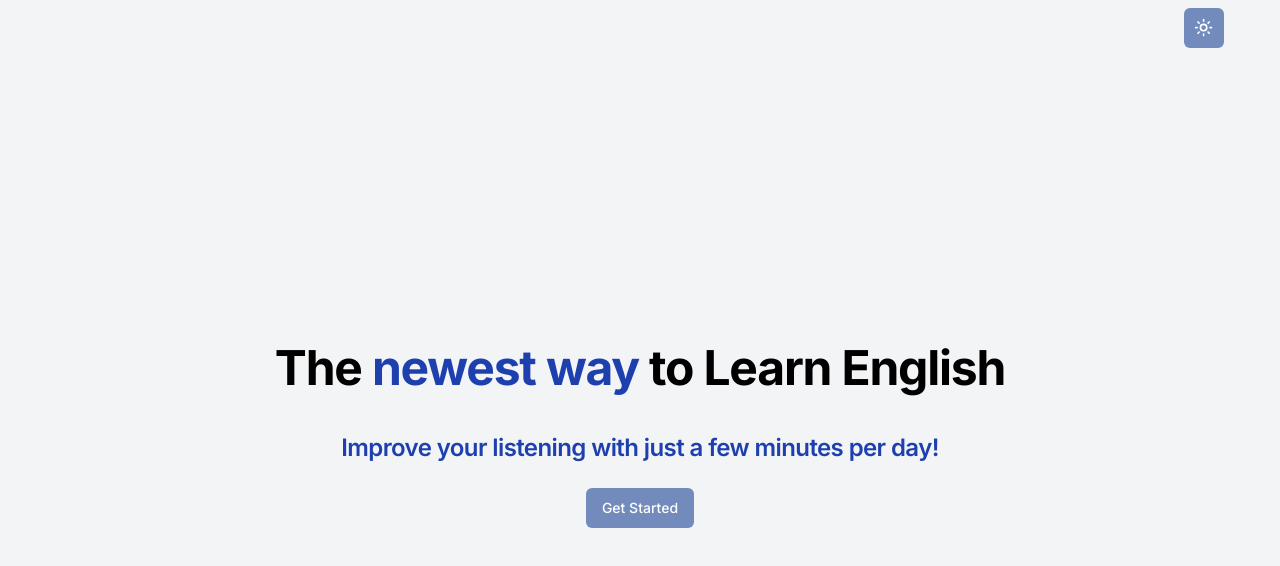
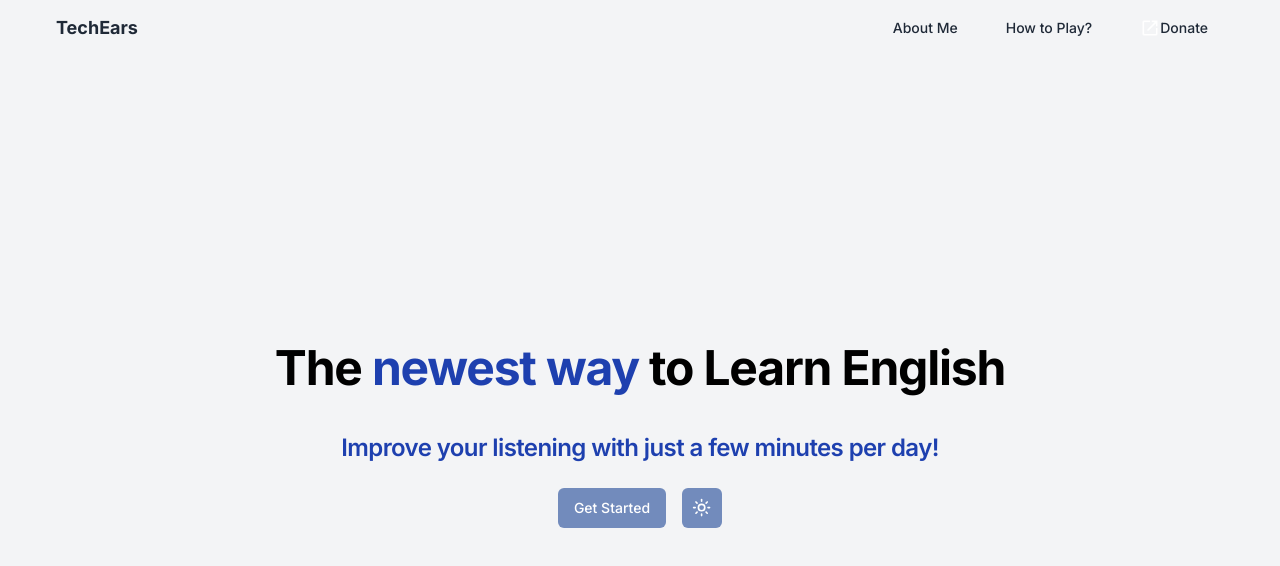
Before and after one commit to arthcc/tech-ears, a Next.js app: page / in a window 1280 px wide. Shown: the top 566 px of the page. Built offline with nearby package versions, Linux system fonts and the light colour scheme.

Commit message:
feat: add links and new ui

```diff
--- a/src/app/page.tsx
+++ b/src/app/page.tsx
@@ -1,16 +1,12 @@
 "use client";
 
 import * as React from "react";
-import { Moon, Sun } from "lucide-react";
 import { useTheme } from "next-themes";
 import Link from "next/link";
 import { Button } from "@/components/ui/button";
-import {
-  DropdownMenu,
-  DropdownMenuContent,
-  DropdownMenuItem,
-  DropdownMenuTrigger,
-} from "@/components/ui/dropdown-menu";
+import Image from "next/image";
+import newTabIcon from "@/components/svg/new-tab-light.png";
+import MenuTheme from "@/components/menuTheme/menuTheme";
 
 export default function HomePage() {
   const { theme, setTheme } = useTheme();
@@ -18,27 +14,49 @@ export default function HomePage() {
   return (
     <div className="flex flex-col min-h-screen">
       <header className="px-4 lg:px-6 h-14 flex items-center bg-gray-100 dark:bg-gray-900 w-full fixed top-0 z-10">
-        <div className="container mx-auto flex items-center justify-end">
-          <DropdownMenu>
-            <DropdownMenuTrigger asChild>
-              <Button size="icon">
-                <Sun className="h-[1.2rem] w-[1.2rem] rotate-0 scale-100 transition-all dark:-rotate-90 dark:scale-0" />
-                <Moon className="absolute h-[1.2rem] w-[1.2rem] rotate-90 scale-0 transition-all dark:rotate-0 dark:scale-100" />
-                <span className="sr-only">Toggle theme</span>
+        <div className="container mx-auto flex items-center justify-between w-full">
+          <div className="flex items-center">
+            <div className="text-lg font-bold text-gray-800 dark:text-gray-200">
+              TechEars
+            </div>
+          </div>
+          <div className="flex items-center space-x-4">
+            <Link
+              href="/about-me"
+              className="text-gray-800 dark:text-gray-200 hover:text-gray-600 dark:hover:text-gray-400 flex items-center"
+            >
+              <Button
+                variant="link"
+                className="text-gray-800 dark:text-gray-200 hover:text-gray-600 dark:hover:text-gray-400"
+              >
+                About Me
               </Button>
-            </DropdownMenuTrigger>
-            <DropdownMenuContent align="end">
-              <DropdownMenuItem onClick={() => setTheme("light")}>
-                Light
-              </DropdownMenuItem>
-              <DropdownMenuItem onClick={() => setTheme("dark")}>
-                Dark
-              </DropdownMenuItem>
-              <DropdownMenuItem onClick={() => setTheme("system")}>
-                System
-              </DropdownMenuItem>
-            </DropdownMenuContent>
-          </DropdownMenu>
+            </Link>
+            <Link
+              href="/how-to-play"
+              className="text-gray-800 dark:text-gray-200 hover:text-gray-600 dark:hover:text-gray-400"
+            >
+              <Button
+                variant="link"
+                className="text-gray-800 dark:text-gray-200 hover:text-gray-600 dark:hover:text-gray-400"
+              >
+                How to Play?
+              </Button>
+            </Link>
+            <Link
+              href="https://pixmeacoffee.vercel.app/techears"
+              target="_blank"
+              className="text-gray-800 dark:text-gray-200 hover:text-gray-600 dark:hover:text-gray-400"
+            >
+              <Button
+                variant="link"
+                className="text-gray-800 dark:text-gray-200 hover:text-gray-600 dark:hover:text-gray-400"
+              >
+                <Image src={newTabIcon} alt="new tab" width={20} height={20} />
+                Donate
+              </Button>
+            </Link>
+          </div>
         </div>
       </header>
 
@@ -51,11 +69,15 @@ export default function HomePage() {
         <h3 className="mt-4 text-2xl font-semibold tracking-tight text-blue-h1 dark:text-blue-400 mb-6">
           Improve your listening with just a few minutes per day!
         </h3>
-        <Link href="/player-pages">
-              <Button>Get Started</Button>
-            </Link>
+        <div className="flex items-center space-x-4">
+          <Link href="/player-pages" className="flex items-center space-x-4">
+            <Button>Get Started</Button>
+          </Link>
+          <div className="flex items-center space-x-4">
+            <MenuTheme />
+          </div>
+        </div>
       </main>
-
     </div>
   );
 }
```
